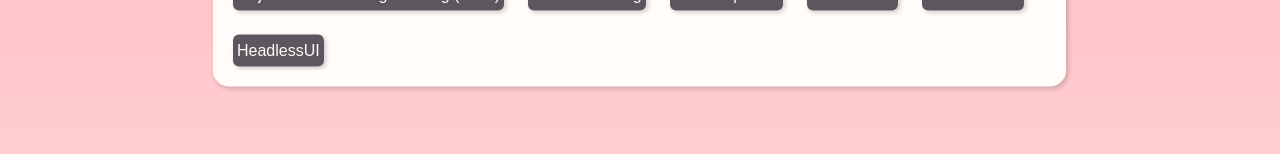
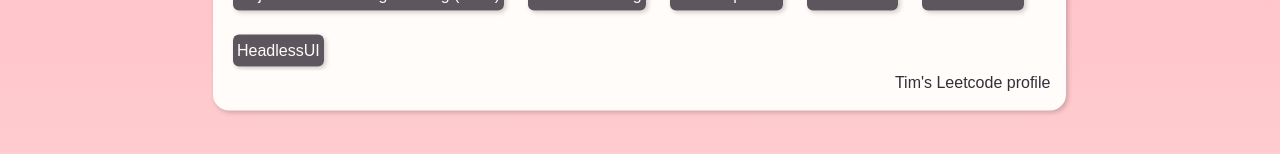
Before and after one commit to TimRathert/portfolio, a Next.js app: page / in a window 1280 px wide. Both pictures are taken after a click on the switch "Tech Skill". Shown: the part 2070-2224 px from the top of the page. Built offline with nearby package versions, Linux system fonts and the light colour scheme.

Commit message:
cleaned up and ready to deploy

```diff
--- a/components/Skills.js
+++ b/components/Skills.js
@@ -81,6 +81,9 @@ function Skills(props) {
           <p className={`m-1 p-1 bg-color6/80 rounded-md hover:bg-color5/80 transition-colors text-color2 shadow-[2px_2px_5px_rgba(0,0,0,0.2)]`}>Tailwind CSS</p>
           <p className={`m-1 p-1 bg-color6/80 rounded-md hover:bg-color5/80 transition-colors text-color2 shadow-[2px_2px_5px_rgba(0,0,0,0.2)]`}>HeadlessUI</p>
         </div>
+        <div className={` ${ enabled ? 'h-fit opacity-100' : 'h-0 opacity-0'} text-color6 w-full flex flex-row-reverse flex-wrap gap-4 transition-all ease-in duration-700 overflow-hidden`}>
+       <a href='https://leetcode.com/DiscoBloodbath/' target='_blank' rel='noreferrer'>Tim&apos;s Leetcode profile</a>
+        </div>
     </div>
   )
 }
```
